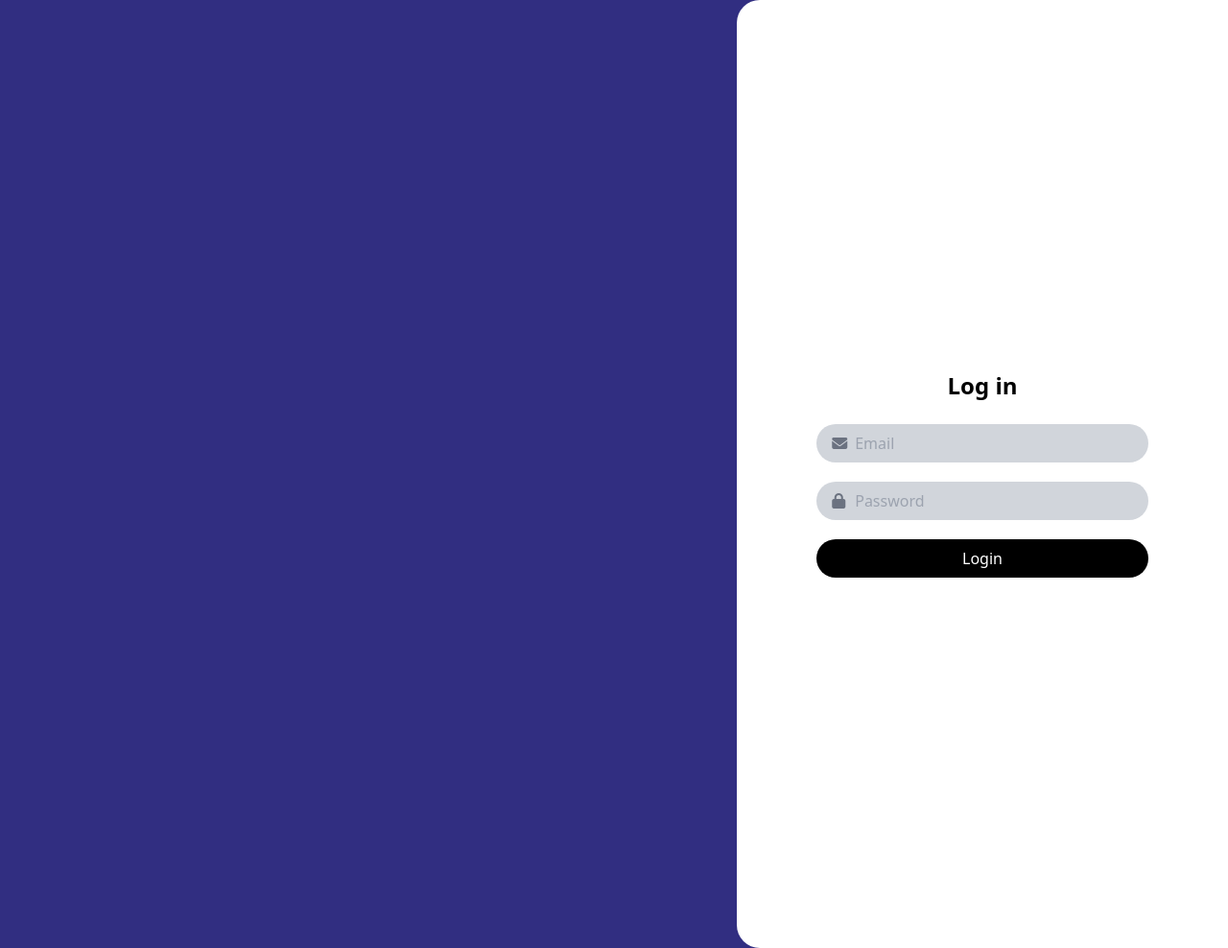
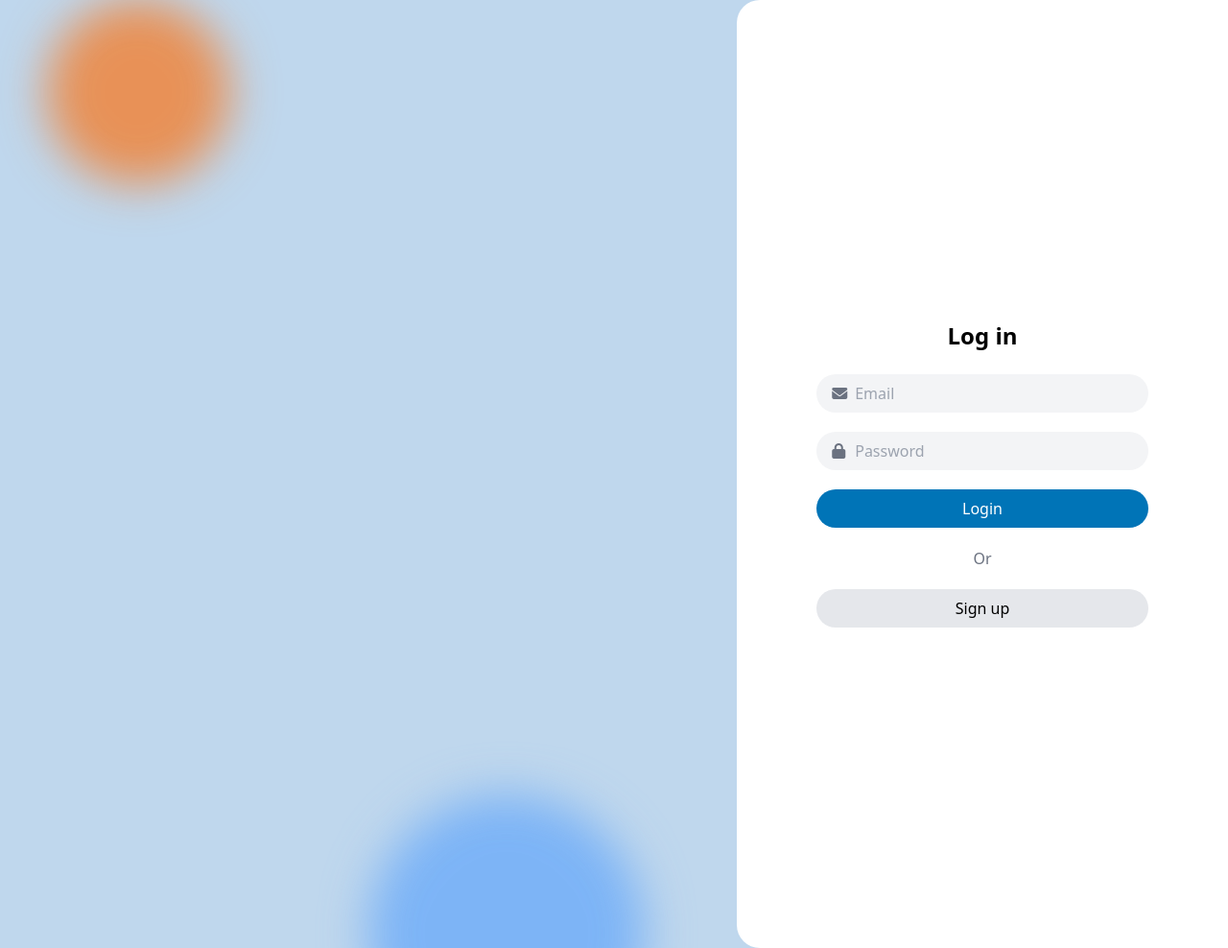
Before and after one commit to asterracea/optimasijadwal, a Flask app: page / in a window 1280 px wide. Shown: the whole page at 96% size. Run offline with Flask 3, Linux system fonts and the light colour scheme; some libraries are stand-ins or nearby versions.

Commit message:
fix modal

```diff
--- a/app.py
+++ b/app.py
@@ -1,8 +1,7 @@
 from flask import Flask, render_template, request,redirect,jsonify,url_for,flash,make_response,session,logging
 from flask_jwt_extended import JWTManager, create_access_token, jwt_required, get_jwt_identity
-from config import db_url  # Import Blueprint
+from config import db_url
 from flask_bcrypt import Bcrypt
-from flask_jwt_extended import JWTManager, create_access_token, jwt_required, get_jwt_identity
 import pandas as pd
 from insertDB import simpanData
 from sqlalchemy import create_engine, text
@@ -208,7 +207,7 @@ def data_hasil():
     with db_url.connect() as connection:
         result = connection.execute(text("SELECT * FROM tb_hasil"))
         jadwal_data = result.mappings().all()
-    return render_template("data_hasiljadwal.html",jadwals=jadwal_data, active_page='hasil_jadwal')
+    return render_template("data_hasiljadwal.html",jadwals=jadwal_data, active_page='hasiljadwal')
 
 
 @app.route("/logout")
--- a/routes/sendApi.py
+++ b/routes/sendApi.py
@@ -18,6 +18,7 @@ def sendApi():
     uri = 'http://10.252.1.114:8081/optimasi/callback'
 
     headers = {
+        'Authorization': f"Bearer {token}",
         'Content-Type': 'application/json',
     }
 
--- a/templates/layout.html
+++ b/templates/layout.html
@@ -9,7 +9,7 @@
     {% block head %}{% endblock %}
 </head>
 <body>
-    <div class="w-dvw h-dvh bg-gray-200 grid grid-cols-7">
+    <div class="w-dvw h-dvh bg-gray-100 grid grid-cols-7">
         <!-- Sidebar -->
         {% include 'sidebar.html' %}
 
--- a/templates/login.html
+++ b/templates/login.html
@@ -8,10 +8,25 @@
   <link rel="stylesheet" href="https://cdnjs.cloudflare.com/ajax/libs/font-awesome/6.5.0/css/all.min.css" integrity="sha512-..." crossorigin="anonymous" referrerpolicy="no-referrer" />
 
 </head>
-<body class="min-h-screen bg-indigo-900 text-white font-sans">
+<body class="min-h-screen bg-[#BFD7ED] text-white font-sans relative overflow-hidden">
+  <!-- Animated colorful background blobs -->
+  <div class="absolute inset-0 z-0 overflow-hidden">
+    <div class="absolute md:top-50 left-24 lg:left-12 w-96 h-96 md:w-48 md:h-48 bg-orange-500 rounded-full md:mix-blend-multiply mix-blend-hue filter blur-xl opacity-70 animate-blob"></div>
+    <div class="absolute -top-24 md:top-0 md:-right-4 -right-10 w-72 h-72 md:w-72 md:h-72 bg-orange-400 rounded-full mix-blend-multiply filter blur-xl opacity-70 animate-blob animation-delay-2000"></div>
+    <div class="absolute md:hidden top-60 md:top-0 left-10 w-24 h-24 md:w-72 md:h-72 bg-blue-300 rounded-full mix-blend-multiply filter blur-xl opacity-70 animate-blob animation-delay-2000"></div>
+    <div class="absolute md:hidden bottom-60 md:top-0 right-10 w-24 h-24 md:w-72 md:h-72 bg-orange-300 rounded-full mix-blend-multiply filter blur-xl opacity-70 animate-blob animation-delay-2000"></div>
+    <div class="absolute -bottom-8 md:-bottom-32 -left-32 lg:left-96 w-72 h-72 bg-blue-400 rounded-full mix-blend-multiply filter blur-xl opacity-70 animate-blob animation-delay-4000"></div>
+  </div>
 
-  <div class="flex min-h-screen">
-    <div class="hidden md:block md:w-3/5"></div>
+  <!-- Login container -->
+  <div class="relative z-10 flex min-h-screen">
+    <!-- Left text section (hidden on mobile) -->
+    <div class="hidden md:flex md:w-3/5 items-end pb-20 ">
+      <!-- <div class="text-5xl font-bold tracking-wide text-black py-5">SELAMAT DATANG!</div> -->
+      <!-- <img  class="w-full h-auto object-contain px-12" src="{{ url_for('static', filename='images/login.png') }}" alt="log pic"> -->
+    </div>
+
+    <!-- Login form -->
     <div class="w-full md:w-2/5 bg-white text-black p-10 flex flex-col items-center justify-center md:rounded-l-3xl">
       <div class="w-4/5 max-w-md">
         <h2 class="text-2xl font-semibold mb-6 text-center">Log in</h2>
@@ -21,22 +36,24 @@
               <i class="fas fa-envelope"></i>
             </span>
             <input type="text" placeholder="Email" name="email" required
-              class="w-full pl-10 pr-4 py-2 bg-gray-300 rounded-full focus:outline-none focus:ring-2 focus:ring-black" />
+              class="w-full pl-10 pr-4 py-2 bg-gray-100 rounded-full focus:outline-none focus:ring-2 focus:ring-black" />
           </div>
           <div class="relative">
             <span class="absolute inset-y-0 left-4 flex items-center text-gray-500">
               <i class="fas fa-lock"></i>
             </span>
             <input type="password" placeholder="Password" name="password" required
-              class="w-full pl-10 pr-4 py-2 bg-gray-300 rounded-full focus:outline-none focus:ring-2 focus:ring-black" />
+              class="w-full pl-10 pr-4 py-2 bg-gray-100 rounded-full focus:outline-none focus:ring-2 focus:ring-black" />
           </div>
           <button type="submit"
-            class="w-full bg-black text-white py-2 rounded-full hover:bg-gray-900 transition">Login</button>
+            class="w-full bg-[#0074B7] text-white py-2 rounded-full hover:bg-gray-900 transition">Login</button>
+          <p class="text-center text-gray-500">Or</p>
+          <button type="button" class="w-full bg-gray-200 text-black py-2 rounded-full hover:bg-gray-300 transition">Sign up</button>
         </form>
       </div>
     </div>
-
   </div>
   {% include "modal.html" %}
 </body>
+
 </html>
--- a/templates/modal.html
+++ b/templates/modal.html
@@ -1,29 +1,42 @@
 <div id="flashModal" class="fixed inset-0 bg-black/50 flex items-center justify-center z-50 hidden">
   <div class="bg-white rounded-2xl shadow-xl w-full max-w-md overflow-hidden">
-    <div class="px-6 py-4 border-b border-gray-200 flex justify-between items-center">
-      <button onclick="closeFlashModal()" class="text-gray-400 hover:text-gray-600">&times;</button>
-    </div>
-    <div class="p-4 space-y-2">
+
+    <div class="p-6 text-center space-y-4">
       {% with messages = get_flashed_messages(with_categories=true) %}
         {% if messages %}
           {% for category, message in messages %}
-            <div class="p-3 rounded-lg text-sm font-medium
-              {% if category == 'success' %}bg-green-100 text-green-800
-              {% elif category == 'warning' %}bg-yellow-100 text-yellow-800
-              {% elif category == 'danger' or category == 'error' %}bg-red-100 text-red-800
-              {% else %}bg-gray-100 text-gray-800{% endif %}">
-              {{ message }}
+            <!-- Icon -->
+            <div class="flex justify-center">
+              <div class="w-16 h-16 rounded-full flex items-center justify-center
+                {% if category == 'success' %} bg-green-100 text-green-600
+                {% elif category == 'warning' %} bg-yellow-100 text-yellow-400
+                {% elif category == 'danger' or category == 'error' %} border border-4 border-rounded border-red-600 text-red-600
+                {% else %} bg-blue-100 text-gray-600 {% endif %}">
+                <i class="text-3xl
+                  {% if category == 'success' %} fa-solid fa-check
+                  {% elif category == 'warning' %} fa-solid fa-triangle-exclamation
+                  {% elif category == 'danger' or category == 'error' %} fa-solid  fa-exclamation
+                  {% else %} fa-solid fa-bell {% endif %}"></i>
+              </div>
+            </div>
+
+            <!-- Message -->
+            <div>
+              <h3 class="text-lg font-semibold text-gray-800" id="modal-title">{{ message }}</h3>
             </div>
           {% endfor %}
         {% endif %}
       {% endwith %}
     </div>
-    <!-- <div class="px-6 py-3 border-t border-gray-200 text-right">
-      <button onclick="closeFlashModal()" class="bg-gray-100 hover:bg-gray-200 text-sm px-3 py-1 rounded">Tutup</button>
-    </div> -->
+
+    <!-- Footer Button -->
+    <div class="px-6 py-3 text-center">
+      <button onclick="closeFlashModal()" class="bg-[#0074B7] text-white hover:bg-blue-700 text-sm px-4 py-2 rounded">Tutup</button>
+    </div>
   </div>
 </div>
 
+<!-- JavaScript -->
 <script>
   function closeFlashModal() {
     document.getElementById('flashModal').classList.add('hidden');
@@ -31,12 +44,10 @@
 
   window.addEventListener('DOMContentLoaded', () => {
     const modal = document.getElementById('flashModal');
-    const hasContent = modal.querySelectorAll('.p-3').length > 0;
-    if (hasContent) {
+    const messages = modal.querySelectorAll('#modal-title');
+    if (messages.length > 0) {
       modal.classList.remove('hidden');
-
-      // Optional: Auto close after 5 seconds
-      setTimeout(closeFlashModal, 5000);
+      // setTimeout(closeFlashModal, 5000); // Auto-close after 5s
     }
   });
 </script>
--- a/templates/sidebar.html
+++ b/templates/sidebar.html
@@ -1,4 +1,4 @@
-<div class="col-span-1 bg-gray-900 border-r border-gray-200 flex flex-col h-full p-3">
+<div class="col-span-1 rounded-r-2xl bg-white border-r border-gray-200 flex flex-col h-full p-3">
     <div class="flex flex-col flex-grow overflow-y-auto">
         <div class="px-5 pt-4 hidden lg:block">
             <div class="text-xs font-bold tracking-wide text-gray-600">Menu</div>
@@ -27,7 +27,7 @@
 
                 ] %}
                 {% for item in data_menu %}
-                <a class="block px-4 py-2 text-gray-700 hover:bg-gray-100 rounded {% if active_page == item.id %} bg-gray-100 text-blue-500 {% else %} text-gray-700 hover:bg-gray-100 {% endif %}"
+                <a class="block px-4 py-2 text-[#003b73] hover:bg-gray-100 rounded {% if active_page == item.id %} bg-[#bfd7ed] text-white {% else %} text-[#003b73] hover:bg-gray-100 {% endif %}"
                     href="{{item.url}}">
                     {{item.name}}
                 </a>
@@ -39,7 +39,7 @@
             {'name': 'Hasil Optimasi', 'icon': 'fa-calendar-days', 'url': '/jadwal', 'id': 'hasiljadwal'}
         ] %}
         {% for item in main_menu %}
-            <a href="{{item.url}}" class="flex items-center justify-center lg:justify-start rounded-md h-12 px-4 font-semibold {% if active_page == item.id %} text-blue-500 {% else %} text-gray-500 hover:text-blue-500 {% endif %}">
+            <a href="{{item.url}}" class="flex items-center justify-center lg:justify-start rounded-md h-12 px-4 font-semibold {% if active_page == item.id %} bg-[#003b73] text-white {% else %} text-[#003b73] hover:text-blue-500 {% endif %}">
                 <i class="fas {{item.icon}} mr-2"></i>
                 <span class="hidden lg:block">{{item.name}}</span>
             </a>
```
Also changed, not shown: static/images/login.png (added).
